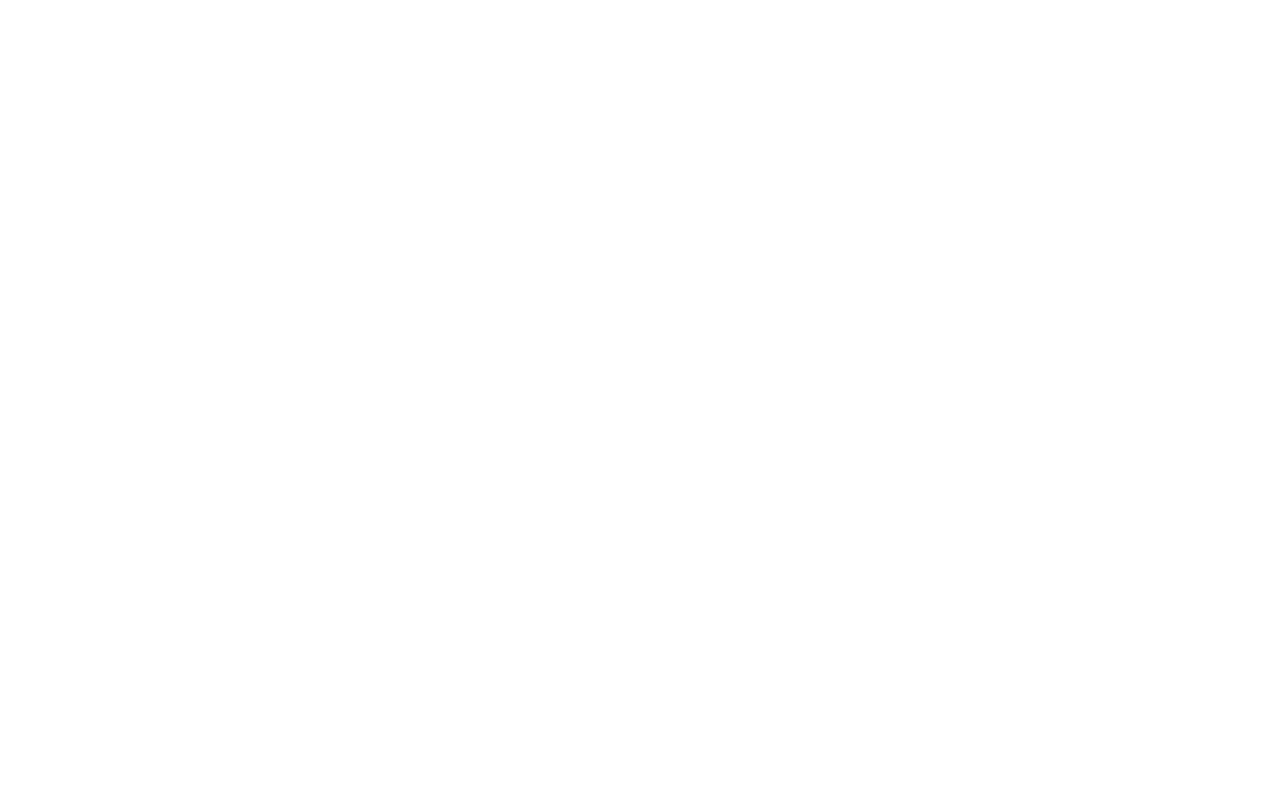
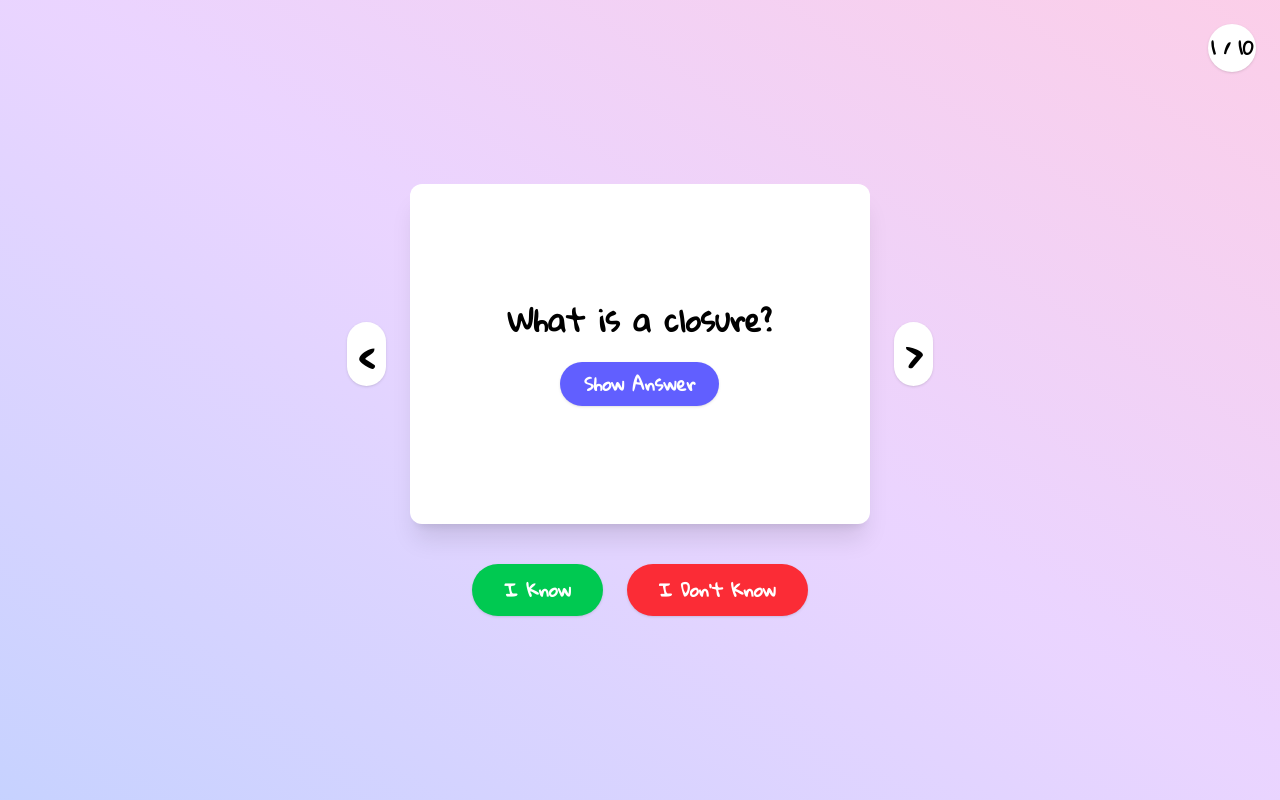
Before and after one commit to epicshivam/spaced-flashed-cards, a React (Vite) app: page /play/1 in a window 1280 px wide. Built offline with nearby package versions, Linux system fonts and the light colour scheme.

Commit message:
card updated

```diff
--- a/src/components/DeckCard.jsx
+++ b/src/components/DeckCard.jsx
@@ -19,7 +19,7 @@ const DeckCard = ({ id, title, description, image, isActive }) => {
           {description}
         </p>
         <button
-          onClick={() => navigate(`play/${id}`)}
+          onClick={() => navigate(`/play/${id}`)}
           className="px-6 py-2 bg-yellow-400 text-black font-semibold rounded-full shadow hover:bg-yellow-500 transition-colors duration-150 cursor-pointer"
         >
           ▶ Play
--- a/src/components/FlashCard.jsx
+++ b/src/components/FlashCard.jsx
@@ -0,0 +1,167 @@
+import React, { useState, useEffect } from "react";
+import { motion, AnimatePresence } from "framer-motion";
+
+const FlashCard = ({ flashcards }) => {
+  const [index, setIndex] = useState(0);
+  const [direction, setDirection] = useState(0);
+  const [flipped, setFlipped] = useState(false);
+  const [stats, setStats] = useState(() => {
+    const saved = localStorage.getItem("flashcardStats");
+    return saved ? JSON.parse(saved) : { know: 0, dontKnow: 0 };
+  });
+
+  useEffect(() => {
+    localStorage.setItem("flashcardStats", JSON.stringify(stats));
+  }, [stats]);
+
+  const handleKnow = () => {
+    setStats((prev) => ({ ...prev, know: prev.know + 1 }));
+    nextCard();
+  };
+
+  const handleDontKnow = () => {
+    setStats((prev) => ({ ...prev, dontKnow: prev.dontKnow + 1 }));
+    nextCard();
+  };
+
+  const nextCard = () => {
+    setDirection(1);
+    setFlipped(false);
+    setIndex((prev) => (prev + 1) % flashcards.length);
+  };
+
+  const prevCard = () => {
+    setDirection(-1);
+    setFlipped(false);
+    setIndex((prev) => (prev - 1 + flashcards.length) % flashcards.length);
+  };
+
+  const slideVariants = {
+    enter: (dir) => ({
+      x: dir > 0 ? 300 : -300,
+      opacity: 0,
+      scale: 0.95,
+      position: "absolute",
+    }),
+    center: {
+      x: 0,
+      opacity: 1,
+      scale: 1,
+      position: "relative",
+    },
+    exit: (dir) => ({
+      x: dir > 0 ? -300 : 300,
+      opacity: 0,
+      scale: 0.95,
+      position: "absolute",
+    }),
+  };
+
+  const currentCard = flashcards[index];
+
+  return (
+    <div className="flex flex-col items-center justify-center min-h-screen bg-gradient-to-tr from-indigo-200 via-purple-200 to-pink-200 p-6 relative">
+      <div className="absolute top-6 right-6 w-12 h-12 rounded-full bg-white shadow flex items-center justify-center font-semibold text-lg select-none z-20">
+        {index + 1} / {flashcards.length}
+      </div>
+
+      <div className="flex items-center space-x-6 relative max-w-3xl w-full justify-center mb-6">
+        <button
+          onClick={prevCard}
+          className="text-4xl font-bold bg-white rounded-full shadow p-3 hover:bg-gray-200 transition duration-300 transform hover:scale-110"
+        >
+          &lt;
+        </button>
+
+        <div className="w-[460px] h-[340px] relative">
+          <AnimatePresence initial={false} custom={direction} mode="wait">
+            <motion.div
+              key={index}
+              custom={direction}
+              variants={slideVariants}
+              initial="enter"
+              animate="center"
+              exit="exit"
+              transition={{ type: "tween", duration: 0.4, ease: "easeInOut" }}
+              className="absolute w-full h-full"
+            >
+              <FlipCard
+                question={currentCard.question}
+                answer={currentCard.answer}
+                flipped={flipped}
+                setFlipped={setFlipped}
+              />
+            </motion.div>
+          </AnimatePresence>
+        </div>
+
+        <button
+          onClick={nextCard}
+          className="text-4xl font-bold bg-white rounded-full shadow p-3 hover:bg-gray-200 transition duration-300 transform hover:scale-110"
+        >
+          &gt;
+        </button>
+      </div>
+
+      {/* Know / Don't Know Buttons */}
+      <div className="flex space-x-6 mt-4">
+        <button
+          onClick={handleKnow}
+          className="px-8 py-3 text-white bg-green-500 rounded-full shadow hover:bg-green-600 transform hover:scale-105 transition duration-200 text-lg font-semibold"
+        >
+          I Know
+        </button>
+        <button
+          onClick={handleDontKnow}
+          className="px-8 py-3 text-white bg-red-500 rounded-full shadow hover:bg-red-600 transform hover:scale-105 transition duration-200 text-lg font-semibold"
+        >
+          I Don't Know
+        </button>
+      </div>
+    </div>
+  );
+};
+
+const FlipCard = ({ question, answer, flipped, setFlipped }) => {
+  const flipVariants = {
+    front: { rotateY: 0 },
+    back: { rotateY: 180 },
+  };
+
+  return (
+    <motion.div
+      className="relative w-full h-full"
+      style={{ transformStyle: "preserve-3d", perspective: 1000 }}
+    >
+      <motion.div
+        variants={flipVariants}
+        animate={flipped ? "back" : "front"}
+        transition={{ duration: 0.6 }}
+        className="absolute w-full h-full rounded-xl shadow-xl bg-white"
+        style={{ transformStyle: "preserve-3d" }}
+        onClick={() => setFlipped(!flipped)}
+      >
+        {/* Front */}
+        <div
+          className="absolute w-full h-full p-8 flex flex-col justify-center items-center"
+          style={{ backfaceVisibility: "hidden" }}
+        >
+          <h2 className="text-3xl font-bold text-center mb-6">{question}</h2>
+          <button className="px-6 py-2 text-lg font-semibold bg-indigo-500 text-white rounded-full shadow hover:bg-indigo-600 transition-transform transform hover:scale-105 duration-200">
+            Show Answer
+          </button>
+        </div>
+
+        {/* Back */}
+        <div
+          className="absolute w-full h-full p-8 flex justify-center items-center text-indigo-800 text-lg bg-indigo-100 rounded-xl"
+          style={{ transform: "rotateY(180deg)", backfaceVisibility: "hidden" }}
+        >
+          <p className="text-2xl font-medium text-center">{answer}</p>
+        </div>
+      </motion.div>
+    </motion.div>
+  );
+};
+
+export default FlashCard;
--- a/src/pages/FlashCardGame.jsx
+++ b/src/pages/FlashCardGame.jsx
@@ -1,7 +1,19 @@
 import React from "react";
+import FlashCard from "../components/FlashCard";
+import { useParams } from "react-router-dom";
+import decksData from "../data/decks";
 
 const FlashCardGame = () => {
-  return <div></div>;
+  const { deckId } = useParams();
+  const deck = decksData.find((d) => d.id === Number(deckId));
+
+  if (!deck) return <div>Deck not found</div>;
+
+  return (
+    <div>
+      <FlashCard flashcards={deck.flashcards} />
+    </div>
+  );
 };
 
 export default FlashCardGame;
```
